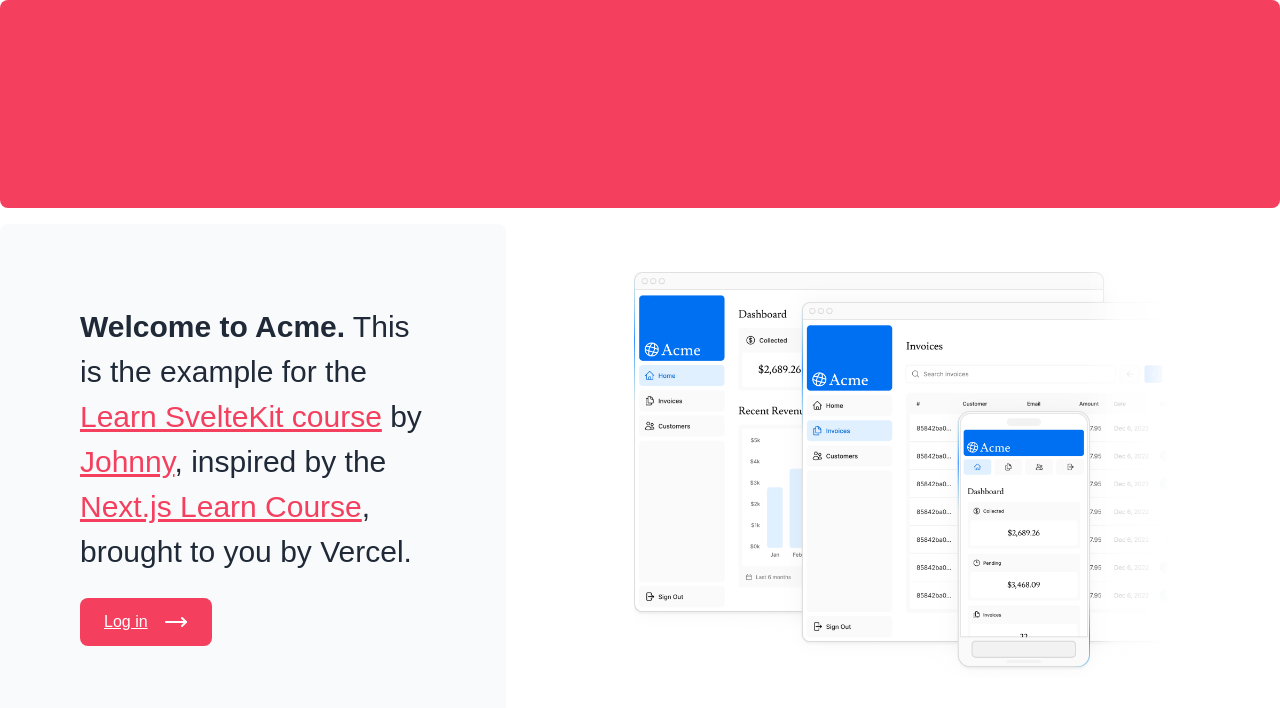
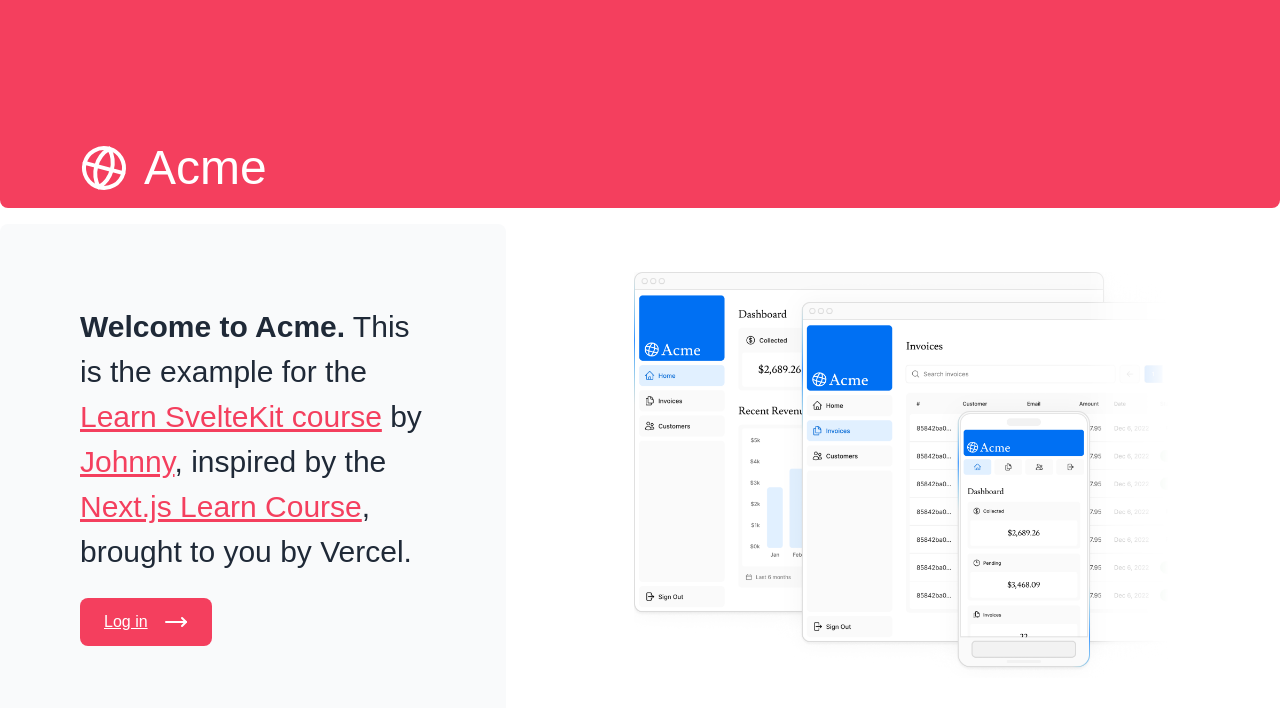
Before and after one commit to jmagrippis/sveltekit-dashboard, a SvelteKit app: page / in a window 1280 px wide. Shown: the top 708 px of the page. Built offline with nearby package versions, Linux system fonts and the light colour scheme; a web font is replaced by a local one.

Commit message:
💄  prettier header with logo

```diff
--- a/src/routes/+page.svelte
+++ b/src/routes/+page.svelte
@@ -8,11 +8,10 @@
 	import desktopAvif from './hero-desktop.png?w=800;1200;1400&format=avif&as=srcset&img'
 	import desktopWebp from './hero-desktop.png?w=800;1200;1400&format=webp&as=srcset&img'
 	import desktopFallback from './hero-desktop.png?w=1400&as=metadata&img'
+	import Header from './Header/Header.svelte'
 </script>
 
-<header
-	class="mb-4 flex h-20 shrink-0 items-end rounded-lg bg-primary-500 p-4 md:h-52"
-/>
+<Header />
 
 <main class="flex grow flex-col gap-4 md:flex-row">
 	<div
--- /dev/null
+++ b/src/routes/Header/Header.svelte
@@ -0,0 +1,9 @@
+<script lang="ts">
+	import Logo from './Logo.svelte'
+</script>
+
+<header
+	class="mb-4 flex h-20 shrink-0 items-end rounded-b-lg bg-primary-500 py-4 md:h-52"
+>
+	<Logo />
+</header>
--- /dev/null
+++ b/src/routes/Header/Logo.svelte
@@ -0,0 +1,14 @@
+<script lang="ts">
+	import {page} from '$app/stores'
+
+	import {Globe} from 'lucide-svelte'
+
+	$: textElement = $page.url.pathname === '/' ? 'h1' : 'div'
+</script>
+
+<div
+	class="container flex flex-row items-center gap-4 px-6 font-serif leading-none text-white md:px-20"
+>
+	<Globe class="h-12 w-12 rotate-[15deg]" />
+	<svelte:element this={textElement} class="text-5xl">Acme</svelte:element>
+</div>
--- a/src/routes/dashboard/DashboardCards/DashboardCards.svelte
+++ b/src/routes/dashboard/DashboardCards/DashboardCards.svelte
@@ -1,5 +1,5 @@
 <script lang="ts">
-	import Card from '$lib/Card/Card.svelte'
+	import Card from '$lib/components/Card/Card.svelte'
 	import {formatCurrencyInCents} from '$lib/formatCurrency'
 	import type {CardData} from '$lib/server/db/dashboardData'
 	import {Clock3, Coins, Inbox, Users2} from 'lucide-svelte'
```
Also changed, not shown: src/lib/components/Card/Card.svelte (renamed from src/lib/Card/Card.svelte).
